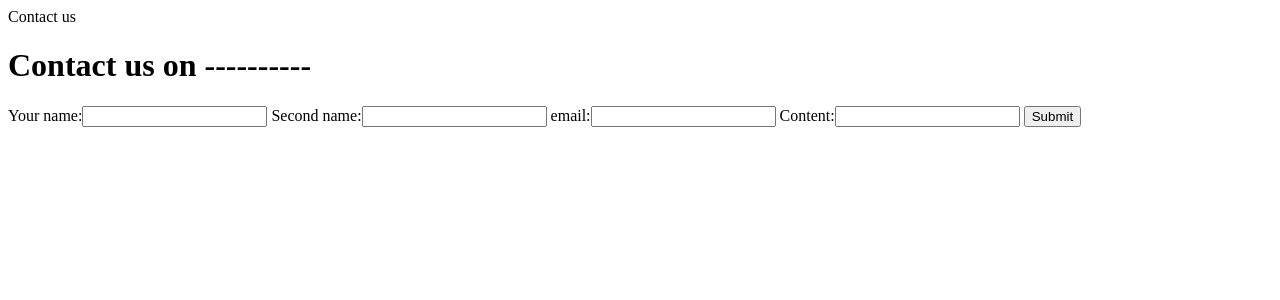
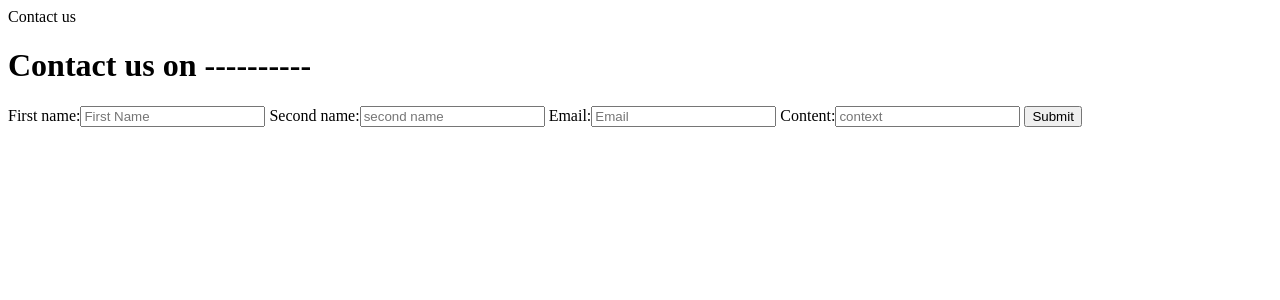
Before and after one commit to ashish-bisht/ecomm, a Django app: page /contact/ in a window 1280 px wide. Shown: the top 300 px of the page. Run offline with Django 3.2, Linux system fonts and the light colour scheme.

Commit message:
Contact form validation

```diff
--- a/ecommerce/ecommerce/forms.py
+++ b/ecommerce/ecommerce/forms.py
@@ -1,7 +1,19 @@
 from django import forms
 
 class NameForm(forms.Form):
-    first_name = forms.CharField(label='Your name', max_length=100)
-    second_name = forms.CharField(label='Second name',max_length=100)
-    email = forms.CharField(label='email',max_length=100)
-    content = forms.CharField()
+    first_name = forms.CharField(widget=forms.TextInput(attrs={
+        'class':'form-control',
+        'placeholder':'First Name'
+    }))
+    second_name = forms.CharField(widget=forms.TextInput(attrs={
+        'class':'form-control',
+        'placeholder':'second name'
+    }))
+    email = forms.CharField(widget=forms.EmailInput(attrs={
+        'class':'form-control',
+        'placeholder':'Email'
+    }))
+    content = forms.CharField(widget=forms.TextInput(attrs={
+        'class':'form-control',
+        'placeholder':'context'
+    }))
--- a/ecommerce/ecommerce/views.py
+++ b/ecommerce/ecommerce/views.py
@@ -9,11 +9,13 @@ def home_page(request):
     return render(request,"home_page.html",context)
 
 def contact_page(request):
-    contact_form =  NameForm()
+    contact_form =  NameForm(request.POST or None)
     context = {
         'title':'Contact us',
         'form': contact_form
     }
+    if contact_form.is_valid():
+        print(contact_form.cleaned_data)
     return render(request,"contact_page.html",context)
 
 def about_page(request):
--- a/ecommerce/templates/contact_page.html
+++ b/ecommerce/templates/contact_page.html
@@ -4,16 +4,27 @@
     <meta charset="UTF-8">
     <meta name="viewport" content="width=device-width, initial-scale=1.0">
     <meta http-equiv="X-UA-Compatible" content="ie=edge">
-    <title>Document</title>
+    <title>Ecommerce</title>
 </head>
 <body>
     {{title}}
     <h1>Contact us on ----------</h1>
+    <div class="container">
+    <div class="row">
+        <div class="col">
+            <div class="col-sm-6 col-12">
 
-    <form action="" method="POST">
-        {% csrf_token %}
-        {{form}}
-        <button type="submit">Submit</button>
-    </form>
+
+                    <form action="" method="POST">
+
+                            {% csrf_token %}
+                            {{form}}
+                            <button type="submit">Submit</button>
+                        </form>
+                     </div>
+                    </div>
+                </div>
+            </div>
+
 </body>
 </html>
```
